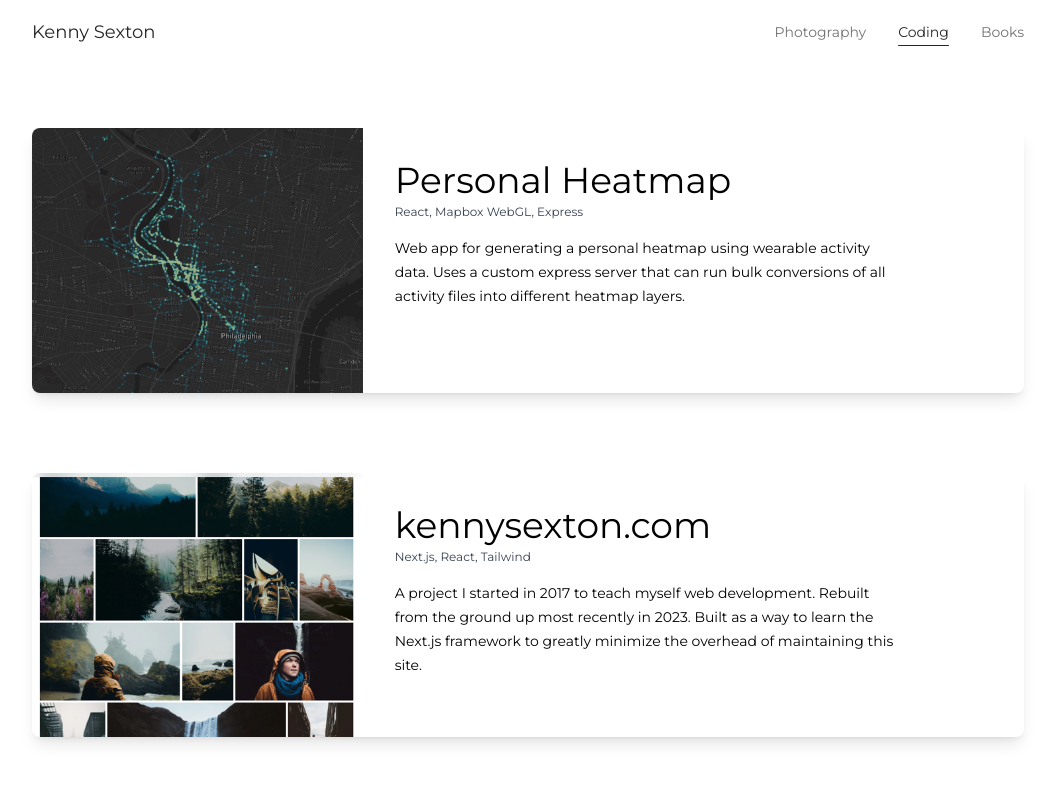
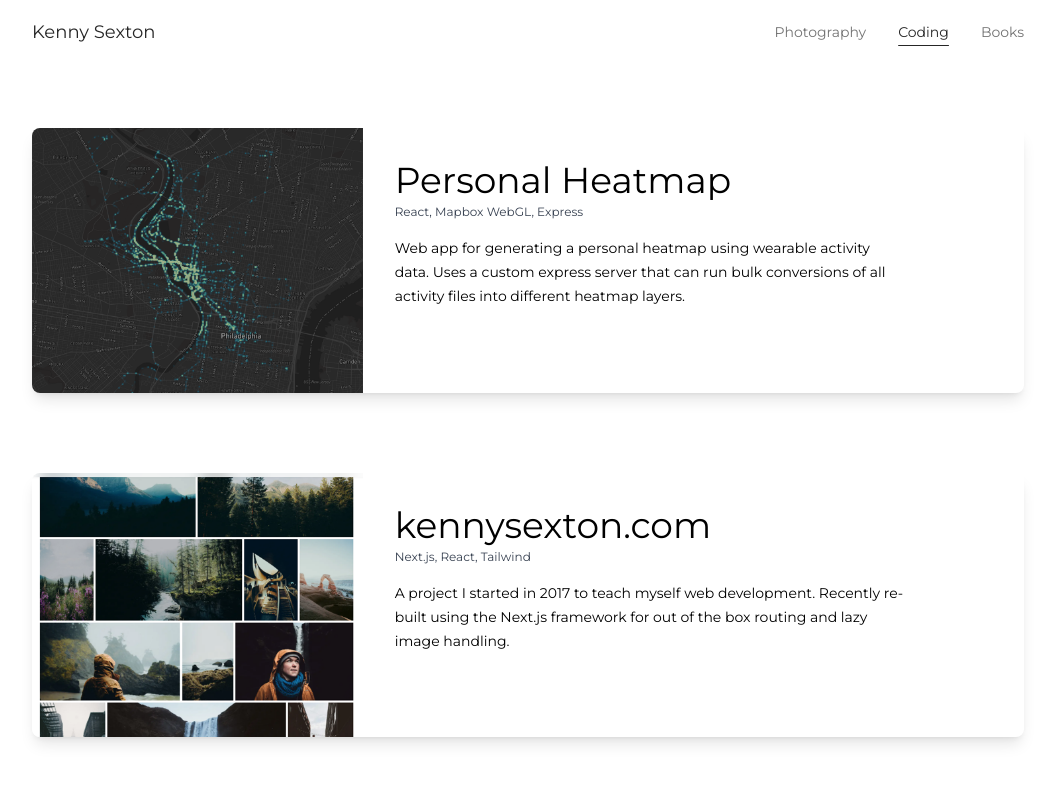
Before and after one commit to kennysexton/kennysexton.com, a Next.js app: page /coding in a window 1280 px wide. Shown: the top 800 px of the page, without its empty margins (112-1167 px from the left). Built offline with nearby package versions, Linux system fonts and the light colour scheme.

Commit message:
cleanup of unused text

```diff
--- a/components/project/Project.js
+++ b/components/project/Project.js
@@ -3,11 +3,11 @@
 
 export default function Project(props) {
     const {
-        title, tools, year, description, linkText, link, source, iframe,
+        title, tools, description, link, source,
     } = props
 
     return (
-
+        // Column Flex orientation on mobile, as well as width adjustments
         <Link href={link} rel="noopener noreferrer" target="_blank">
             <div className={`mb-20 z-10 shadow-lg hover:shadow-xl rounded-lg  overflow-hidden  ${link ? 'cursor-pointer' : 'cursor-auto'}`}>
                 <div className="flex flex-col sm:flex-row">
--- a/pages/coding.js
+++ b/pages/coding.js
@@ -14,84 +14,65 @@
   {
     title: 'Personal Heatmap',
     tools: 'React, Mapbox WebGL, Express',
-    year: '2024',
     description: 'Web app for generating a personal heatmap using wearable activity data. Uses a custom express server that can run bulk conversions of all activity files into different heatmap layers.',
-    linkText: '(more info)',
     link: 'https://github.com/kennysexton/personal-heatmap?tab=readme-ov-file#generate-a-personal-heatmap',
     source: { ...personalHeatmap },
   },
   {
     title: 'kennysexton.com',
     tools: 'Next.js, React, Tailwind',
-    year: '2023',
-    description: 'A project I started in 2017 to teach myself web development. Rebuilt from the ground up most recently in 2023. Built as a way to learn the Next.js framework to greatly minimize the overhead of maintaining this site.',
-    linkText: '(more info)',
+    description: 'A project I started in 2017 to teach myself web development. Recently re-built using the Next.js framework for out of the box routing and lazy image handling.',
     link: 'https://github.com/kennysexton/kennysexton.com?tab=readme-ov-file#kennysextoncom',
     source: { ...website },
   },
   {
     title: 'Bike Streets',
     tools: 'Jetpack Compose, Mapbox SDK, Open Street Map',
-    year: '2023',
     description: 'Individual contributor for the Android app of Bike Streets - A community sourced map of beginner-friendly bike routes across the city of Denver. Upgraded the existing app to use the latest version of the Mapbox SDK, and added routing functionality using a custom hosted version of the Open Street Map and routing algorithm to help riders get to their destination while staying on bike friendly streets.',
-    linkText: '(view project)',
     link: 'https://github.com/bikestreets/bike-streets-android',
     source: { ...bikestreets },
   },
   {
     title: 'Splashdown',
     tools: 'React, JSX, CSS',
-    year: '2020',
     description: 'A React project for generating a random city homepage. Each visit to the page selects a random city. A photo from that city is fetched via the unsplash API, as well as the current weather information from Open Weather API. Each time the page is loaded the process repeats.',
-    linkText: '(view project)',
     link: 'https://kennysexton.github.io/splashdown/',
     source: { ...splashdown },
   },
   {
     title: 'Bracket Maker',
     tools: 'Express, MongoDB, Heroku',
-    year: '2020',
-    description: 'A tool for making sport playoff brackets. Here users can submit a bracket, view other submissions, as well as view their position on the leaderboard. Submission and result data is pulled from a custom API hosted on Heroku. ',
-    linkText: '(view project)',
+    description: 'A tool for making sport playoff brackets. Here users can submit a bracket, view other submissions, as well as view their position on the leaderboard. Submission and result data is pulled from a custom API hosted on Heroku.',
     link: 'https://github.com/kennysexton/Sport-Bracket-Maker',
     source: { ...bracket },
   },
   {
     title: 'Invisible I',
-    tools: 'HTML, CSS, SQL, PHP, JS, jQuery ',
-    year: '2018',
-    description: 'Team project to create a web tool for viewing metadata associated with images. ',
-    linkText: '(view project)',
+    tools: 'HTML, CSS, SQL, PHP, JS, jQuery',
+    description: 'Team project to create a web tool for viewing metadata associated with images.',
     link: 'https://github.com/kennysexton/Invisible-I',
     source: { ...invisibleI },
   },
   {
     title: 'Mammoth Coffee',
-    tools: 'HTML, CSS ',
-    year: '2018',
+    tools: 'HTML, CSS',
     description: 'Mammoth Coffee is a design re-work for a Philadelphia coffee shop.',
-    linkText: '(view project)',
     link: 'https://kennysexton.github.io/MammothCoffee/index.html',
     source: { ...mammoth },
   },
   {
     title: 'Contour Line Printer',
     tools: 'Python, JSP, JS, Google Cloud',
-    year: '2019',
-    description: 'A Raspberry Pi Robot car that can print out photos uploaded to a webapp. Uploaded images are converted to a contour line drawing allowing the robot to print your image at any size. ',
-    linkText: '(view project)',
+    description: 'A Raspberry Pi Robot car that can print out photos uploaded to a webapp. Uploaded images are converted to a contour line drawing allowing the robot to print your image at any size.',
     link: 'https://github.com/contourlineprinter/capstone',
     source: { ...contourLine },
   },
-
-
 ]
 
 export default function Coding() {
   return (
     <div className="container">
       {projects.map((item) => (
-        // <ProjectDisplay key={item.title} {...item} />
         <Project key={item.title} {...item} />
       ))}
     </div>
```
Also changed, not shown: public/project-images/bracket.png.
